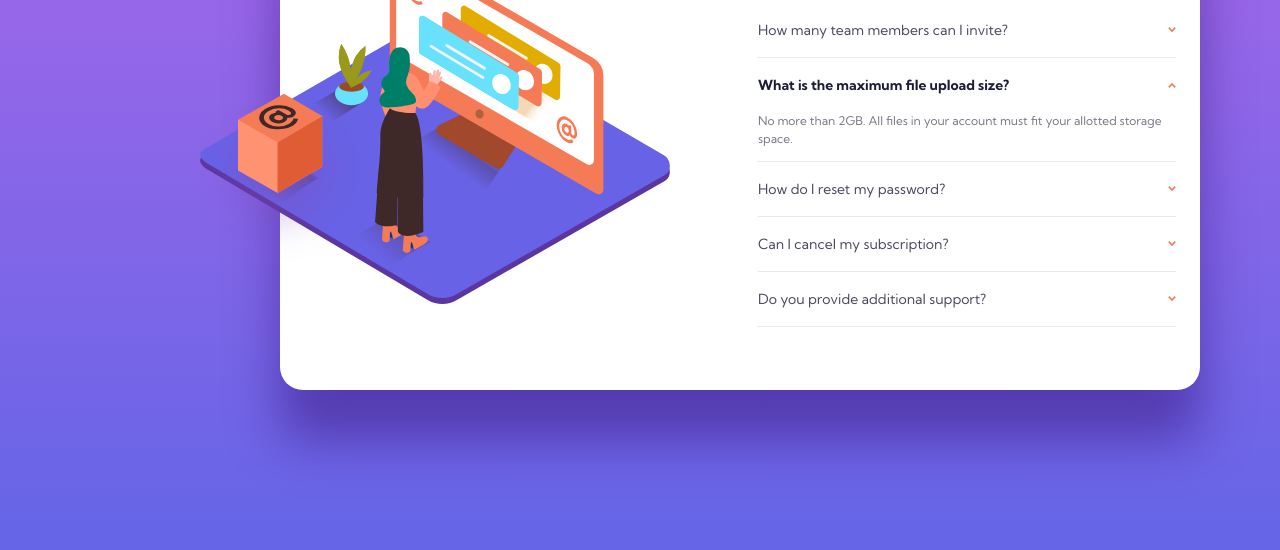
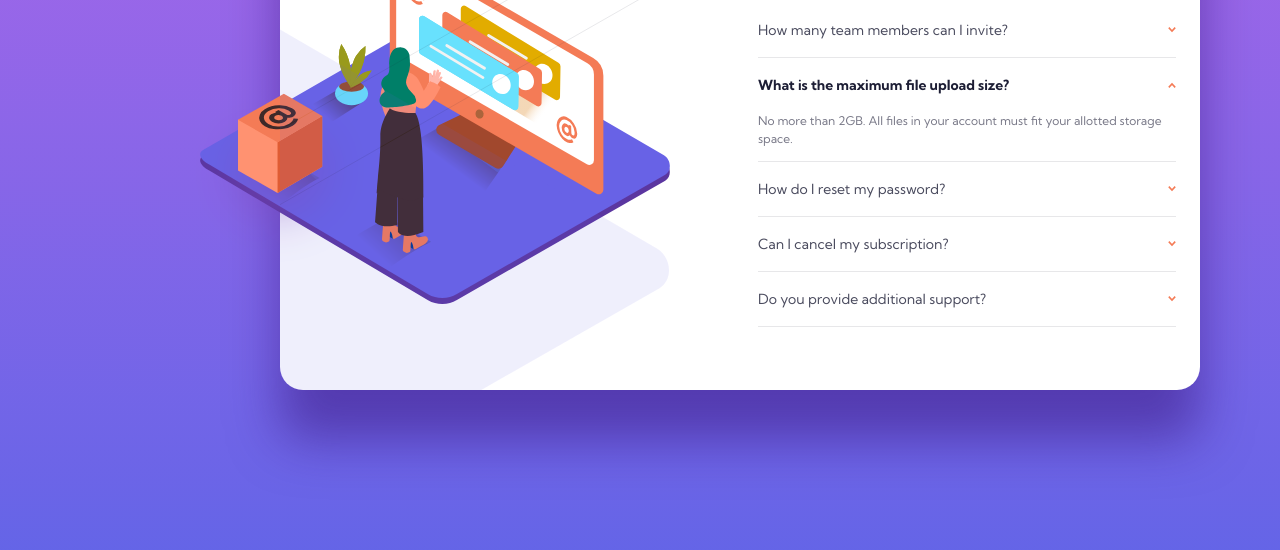
Before and after one commit to manjeshrv592/faq-accordion-card, a plain HTML site: page index.html in a window 1280 px wide. Shown: the part 250-800 px from the top of the page. Drawn offline with Linux system fonts and the light colour scheme.

Commit message:
Added desktop pattern

```diff
--- a/css/style.css
+++ b/css/style.css
@@ -239,6 +239,21 @@ img {
     transform: translate(-50%, -25%);
   }
 
+  .desktop-pattern {
+    position: absolute;
+    width: 100%;
+    height: 100%;
+    overflow: hidden;
+  }
+
+  .desktop-pattern-img {
+    width: 96.4rem;
+    position: absolute;
+    right: 0;
+    bottom: 0;
+    transform: translate(-8rem, 15rem);
+  }
+
   .card-img-desktop .women-illustration {
     width: 47rem;
     transform: translate(-8rem, -1rem);
--- a/index.html
+++ b/index.html
@@ -49,6 +49,13 @@
             alt="Box illustration"
             class="desktop-box"
           />
+          <div class="desktop-pattern">
+            <img
+              src="./images/bg-pattern-desktop.svg"
+              alt="desktop pattern"
+              class="desktop-pattern-img"
+            />
+          </div>
         </div>
         <div class="card-body">
           <h1 class="card-title">faq</h1>
```
